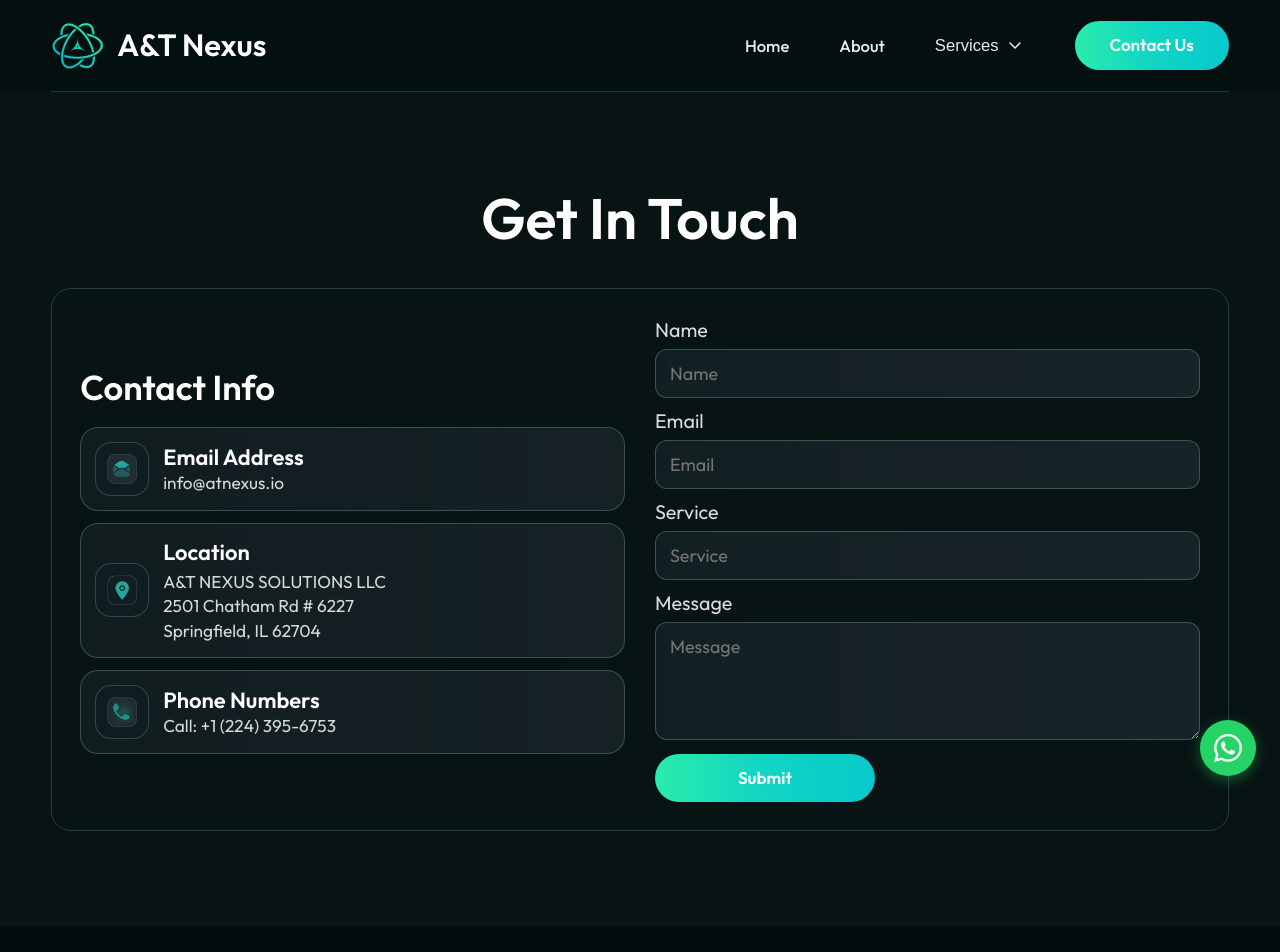
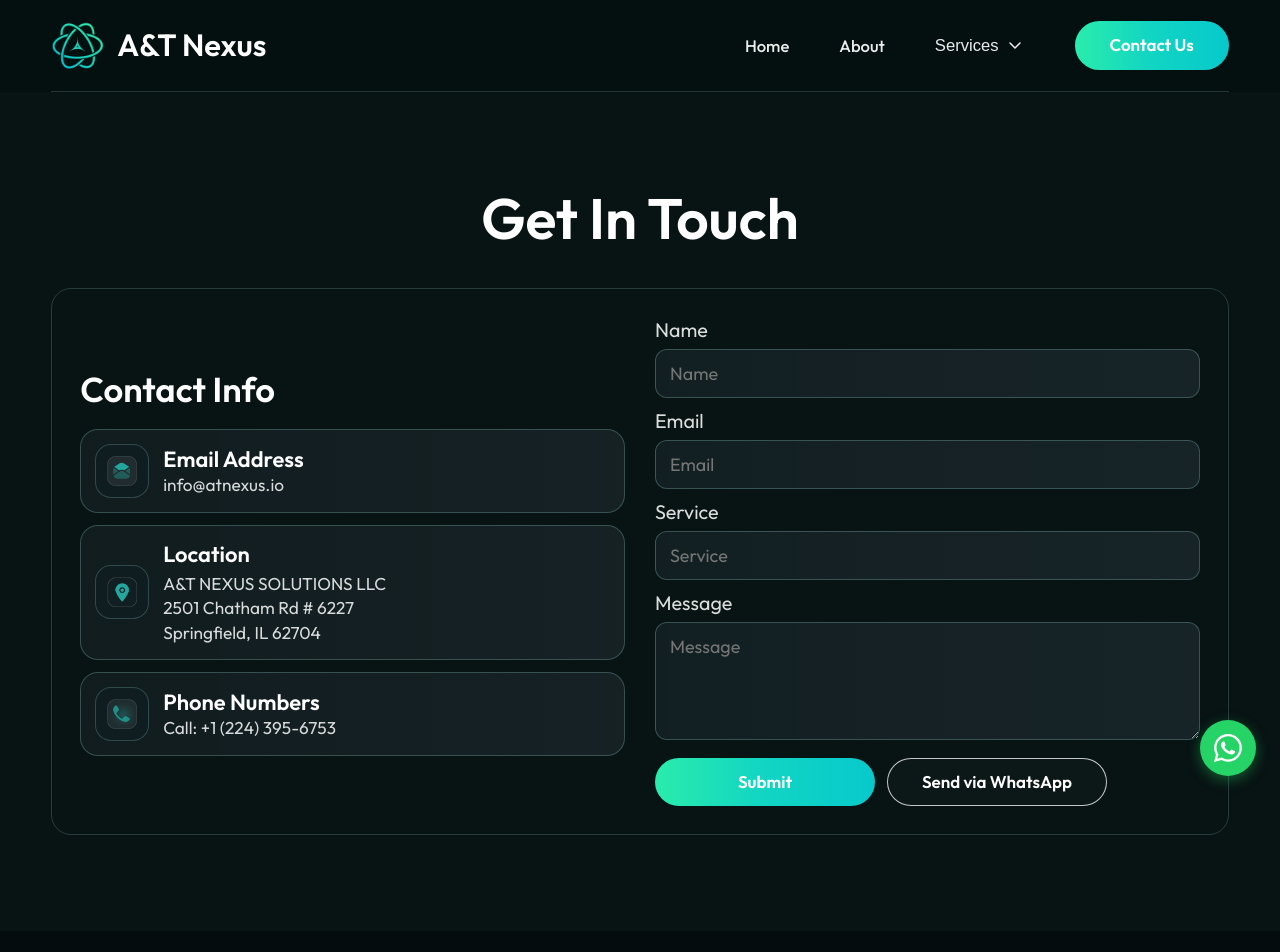
Before and after one commit to mtahaarif/A-T-Nexus-, a Next.js app: page /contact in a window 1280 px wide. Shown: the top 952 px of the page. Built offline with nearby package versions, Linux system fonts and the light colour scheme.

Commit message:
Add WhatsApp send option to contact form

```diff
--- a/src/app/globals.css
+++ b/src/app/globals.css
@@ -1426,15 +1426,6 @@ img {
 	color: rgba(255, 255, 255, 0.86);
 }
 
-.contact-honeypot {
-	position: absolute;
-	left: -9999px;
-	width: 1px;
-	height: 1px;
-	overflow: hidden;
-	pointer-events: none;
-}
-
 .dedicated-hero,
 .dedicated-math,
 .dedicated-pillars,
@@ -2237,6 +2228,26 @@ img {
 	border-color: rgba(118, 255, 236, 0.72);
 }
 
+.contact-honeypot {
+	position: absolute;
+	left: -9999px;
+	width: 1px;
+	height: 1px;
+	overflow: hidden;
+	pointer-events: none;
+}
+
+.contact-actions {
+	display: flex;
+	flex-wrap: wrap;
+	gap: 12px;
+	margin-top: 4px;
+}
+
+.contact-actions .btn {
+	width: 220px;
+}
+
 .submit-btn {
 	width: 220px;
 	margin-top: 4px;
--- a/src/components/ContactSection.tsx
+++ b/src/components/ContactSection.tsx
@@ -1,6 +1,6 @@
 "use client";
 
-import { FormEvent, useState } from "react";
+import { FormEvent, useRef, useState } from "react";
 
 export default function ContactSection() {
   const [contactStatus, setContactStatus] = useState<{
@@ -8,6 +8,11 @@ export default function ContactSection() {
     message: string;
   } | null>(null);
   const [isSubmitting, setIsSubmitting] = useState(false);
+  const formRef = useRef<HTMLFormElement | null>(null);
+  const whatsappNumber = (process.env.NEXT_PUBLIC_WHATSAPP_NUMBER || "12243956753").replace(
+    /\D/g,
+    "",
+  );
 
   const handleContactSubmit = async (event: FormEvent<HTMLFormElement>) => {
     event.preventDefault();
@@ -64,6 +69,29 @@ export default function ContactSection() {
     } finally {
       setIsSubmitting(false);
     }
+  };
+
+  const buildWhatsAppMessage = (formData: FormData) => {
+    const name = String(formData.get("name") ?? "").trim();
+    const email = String(formData.get("email") ?? "").trim();
+    const service = String(formData.get("service") ?? "").trim();
+    const message = String(formData.get("message") ?? "").trim();
+
+    return [
+      "New contact form submission:",
+      `Name: ${name || "-"}`,
+      `Email: ${email || "-"}`,
+      `Service: ${service || "Not specified"}`,
+      `Message: ${message || "-"}`,
+    ].join("\n");
+  };
+
+  const handleWhatsAppSend = () => {
+    if (!formRef.current || !whatsappNumber) return;
+    const formData = new FormData(formRef.current);
+    const text = buildWhatsAppMessage(formData);
+    const url = `https://wa.me/${whatsappNumber}?text=${encodeURIComponent(text)}`;
+    window.open(url, "_blank", "noopener,noreferrer");
   };
 
   return (
@@ -135,7 +163,7 @@ export default function ContactSection() {
             </article>
           </div>
 
-          <form className="contact-form" onSubmit={handleContactSubmit}>
+          <form ref={formRef} className="contact-form" onSubmit={handleContactSubmit}>
             <label className="contact-honeypot" aria-hidden="true">
               Company
               <input type="text" name="company" tabIndex={-1} autoComplete="off" />
@@ -160,6 +188,7 @@ export default function ContactSection() {
               <textarea name="message" rows={4} placeholder="Message" required />
             </label>
 
+            <div className="contact-actions">
               <button
                 type="submit"
                 className="btn btn-primary submit-btn"
@@ -167,6 +196,14 @@ export default function ContactSection() {
               >
                 {isSubmitting ? "Sending..." : "Submit"}
               </button>
+              <button
+                type="button"
+                className="btn btn-secondary-outline submit-btn"
+                onClick={handleWhatsAppSend}
+              >
+                Send via WhatsApp
+              </button>
+            </div>
 
             {contactStatus ? (
               <p
```
Lines whose indentation alone changed are shown as unchanged.
